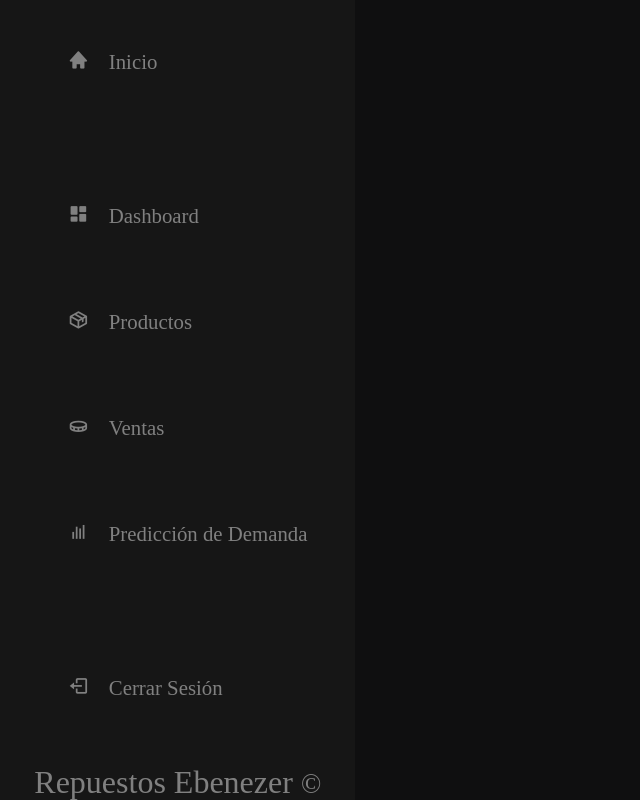
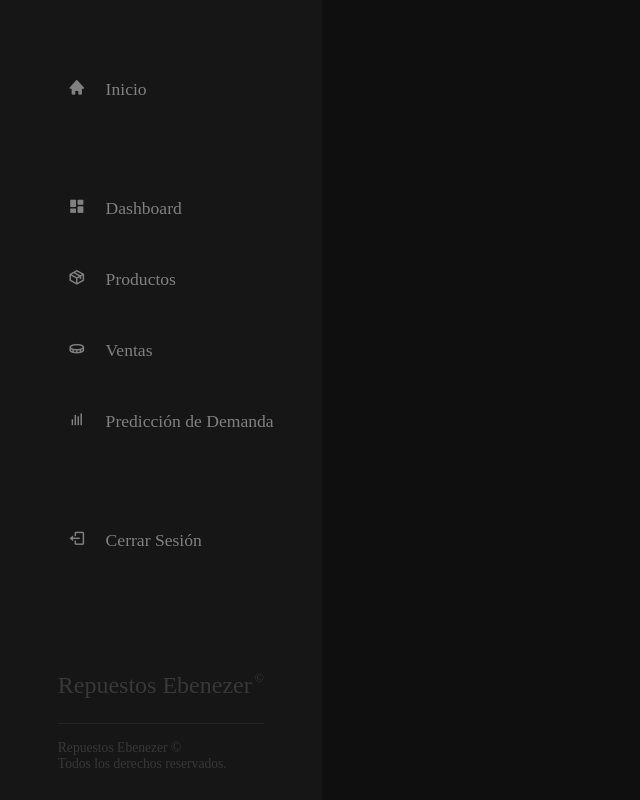
Before and after one commit to One-S-24/One-S-24.github.io, a plain HTML site: page admin.html in a window 1280 px wide. Shown: the whole page, without its empty margins (0-640 px from the left). Drawn offline with nearby package versions, Linux system fonts and the light colour scheme; a web font is replaced by a local one.

Commit message:
Add files via upload

```diff
--- a/style02.css
+++ b/style02.css
@@ -40,13 +40,13 @@ header{
 .navlist {
     display: grid;
     position: 0;
-    gap: 5rem;
+    gap: 3rem;
     color: var(--color-secondary);
 }
 
 .navlist a{
     margin: 3rem 3rem;
-    font-size: 1.3rem;
+    font-size: 1.1rem;
     color: var(--color-secondary);
     transition: all .5s ease;
 }
@@ -81,8 +81,25 @@ header{
 }
 
 .footerAdmin{
-    color: var(--color-secondary);
+    color: rgb(56, 56, 56);
     position: relative;
     display: grid;
     margin: auto;
+    margin-top: auto;
+	h1 {
+		font-size: 1.5rem;
+		line-height: 1.125;
+		display: flex;
+		align-items: flex-start;
+		small {
+			font-size: 0.5em;
+			margin-left: 0.25em;
+		}
 }
+div {
+    border-top: 1px solid rgb(36, 36, 36);
+    margin-top: 1.5rem;
+    padding-top: 1rem;
+    font-size: 0.85rem;
+}
+}
```
